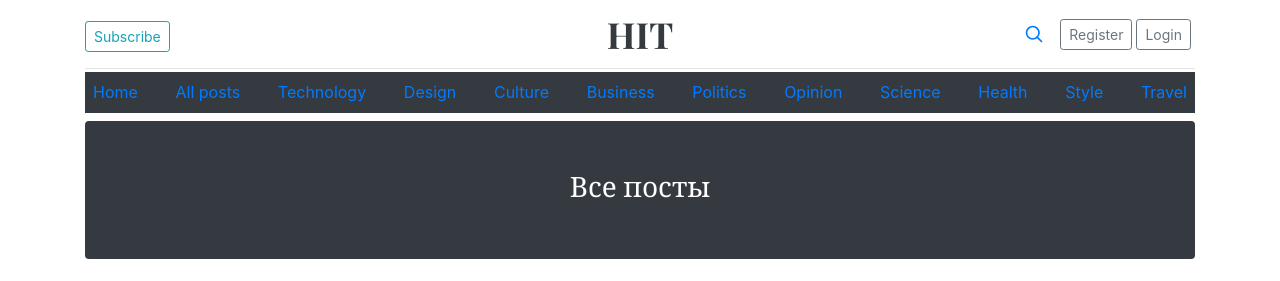
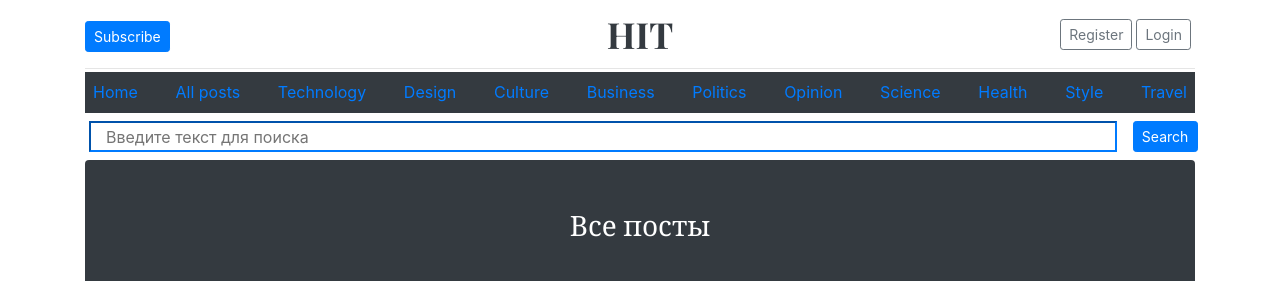
Before and after one commit to KsyuOxy/Blog, a Django app: page /forum/ in a window 1280 px wide. Shown: the top 281 px of the page. Run offline with Django 3.2, Linux system fonts and the light colour scheme; data comes from the database, SQL or seed files in the repository; both versions use the stored data as it was after the commit; some libraries are stand-ins or nearby versions.

Commit message:
админка и поиск в post_list

```diff
--- a/Blog/forum/views.py
+++ b/Blog/forum/views.py
@@ -2,17 +2,26 @@ from django.shortcuts import render
 from .models import Post
 from django.http import Http404, JsonResponse
 from django.core.paginator import Paginator
+from django.db.models import Q
 
 
 def post_list(request):
     data = dict()
     all_posts = Post.objects.all()
 
+    search = request.GET.get('search')
+    if search:
+        result_posts = all_posts.filter(
+            Q(title__icontains=search) |
+            Q(author__username__icontains=search)
+        )
+        all_posts = result_posts
+        data['search'] = search
+
     paginator = Paginator(all_posts, 2)
     page_number = request.GET.get('page')
     page_obj = paginator.get_page(page_number)
 
-    # data['posts'] = all_posts
     data['page_obj'] = page_obj
     return render(request, 'forum/post_list.html', context=data)
 
@@ -24,7 +33,7 @@ def post_details(request, post_id: int):
         raise Http404
     post = Post.objects.get(id=post_id)
     data['post'] = post
-    # data['liked'] = post.likes.filter(like_list=request.user)
+    data['liked'] = request.user in post.likes.all()
     return render(request, 'forum/post_details.html', context=data)
 
 
--- a/Blog/home/views.py
+++ b/Blog/home/views.py
@@ -7,7 +7,7 @@ def index(request):  # отбирает последние два поста, и
     posts = []
     all_posts = Post.objects.all()
     for post in all_posts:
-        if not post.draft and len(posts) < 3:
+        if not post.draft and len(posts) < 2:
             posts.append(post)
-    data['posts'] = posts
+    data['posts'] = posts[::-1]
     return render(request, 'home/index.html', context=data)
--- a/Blog/templates/base.html
+++ b/Blog/templates/base.html
@@ -37,22 +37,12 @@
   <header class="blog-header py-3">
     <div class="row flex-nowrap justify-content-between align-items-center">
       <div class="col-4 pt-1">
-        <a class="link-secondary btn btn-outline-info btn-sm" href="#">Subscribe</a>
+        <a class="link-secondary btn btn-primary btn-sm" href="#">Subscribe</a>
       </div>
       <div class="col-4 text-center">
         <a class="blog-header-logo text-dark" href="#">HIT</a>
       </div>
       <div class="col-4 d-flex justify-content-end align-items-center">
-        <a class="link-secondary" href="#" aria-label="Search">
-          <svg xmlns="http://www.w3.org/2000/svg" width="20" height="20" fill="none" stroke="currentColor"
-               stroke-linecap="round" stroke-linejoin="round" stroke-width="2" class="mx-3" role="img"
-               viewBox="0 0 24 24">
-            <title>Search</title>
-            <circle cx="10.5" cy="10.5" r="7.5"/>
-            <path d="M21 21l-5.2-5.2"/>
-          </svg>
-        </a>
-
         {% if user.is_authenticated %}
         <span class="mr-4 ml-3 text-info">
           {% if user.is_superuser %}
@@ -61,13 +51,14 @@
             Welcome, {{ user.username }}
           {% endif %}
         </span>
-        <a class="btn btn-sm btn-outline-secondary" href="{% url 'logout' %}">Logout</a>
+        <a class="btn btn-sm btn-secondary" href="{% url 'logout' %}">Logout</a>
         {% else %}
         <a class="btn btn-sm btn-outline-secondary mr-1" href="{% url 'register' %}">Register</a>
         <a class="btn btn-sm btn-outline-secondary mr-1" href="{% url 'login' %}">Login</a>
         {% endif %}
       </div>
     </div>
+
   </header>
 
   <div class="nav-scroller py-1 mb-2">
--- a/Blog/templates/forum/post_list.html
+++ b/Blog/templates/forum/post_list.html
@@ -5,6 +5,11 @@
 {% endblock title %}
 
 {% block content %}
+<form class="form-group mb-2 mt-2 ml-1 row flex-nowrap justify-content-left " action="" method="get">
+      <label for="search"></label>
+      <input id="search" class="col-11 border-primary" name="search" type="text" placeholder="Введите текст для поиска">
+      <input type="submit" class="ml-3 btn btn-primary btn-sm" style="width: 65px;" value="Search">
+    </form>
 <div class="p-4 p-md-5 mb-4 text-white text-center rounded bg-dark">
   <h3 class="display-6 font-regular" >Все посты</h3>
 </div>
@@ -18,7 +23,7 @@
       <div class="col p-4 d-flex flex-column position-static">
         <strong class="d-inline-block mb-2 text-danger">Draft</strong>
         <h3 class="mb-0">{{post.title}}</h3>
-        <div class="mb-1 text-muted">{{post.timestamp}}</div>
+        <div class="mb-1 text-muted">{{post.timestamp.date}}</div>
         <p class="card-text mb-auto">{{post.content | truncatechars:50}}</p>
         <a href="{% url 'post_details' post.id %}" class="stretched-link">Continue editing...</a>
       </div>
@@ -32,7 +37,7 @@
     <div class="row g-0 border rounded overflow-hidden flex-md-row mb-4 shadow-sm h-md-250 position-relative">
       <div class="col p-4 d-flex flex-column position-static">
         <h3 class="mb-0">{{post.title}}</h3>
-        <div class="mb-1 text-muted">{{post.timestamp}}</div>
+        <div class="mb-1 text-muted">{{post.timestamp.date}}</div>
         <p class="card-text mb-auto">{{post.content | truncatechars:100}}</p>
         <a href="{% url 'post_details' post.id %}" class="stretched-link">Continue reading...</a>
       </div>
@@ -47,19 +52,19 @@
 
   <div class="row w-100 justify-content-center">
     {% if page_obj.has_previous %}
-      <a href="?page=1" class="btn btn-secondary col-1 m-1">1</a>
+      <a href="?page=1&search={{search}}" class="btn btn-secondary col-1 m-1">1</a>
       {% if page_obj.previous_page_number != 1 %}
 
-        <a href="?page={{page_obj.previous_page_number}}" class="btn btn-secondary col-1 m-1"> <<< </a>
+        <a href="?page={{page_obj.previous_page_number}}&search={{search}}" class="btn btn-secondary col-1 m-1"> <<< </a>
       {% endif %}
     {% endif %}
 
     {% if page_obj.has_next %}
       {% if page_obj.next.page_number != page_obj.paginator.num_pages %}
-        <a href="?page={{page_obj.next_page_number}}" class="btn btn-secondary col-1 m-1"> >>> </a>
+        <a href="?page={{page_obj.next_page_number}}&search={{search}}" class="btn btn-secondary col-1 m-1"> >>> </a>
+      {% endif %}
+      <a href="?page={{page_obj.paginator.num_pages}}&search={{search}}" class="btn btn-secondary col-1 m-1"> {{page_obj.paginator.num_pages}} </a>
 
-      {% endif %}
-      <a href="?page={{page_obj.paginator.num_pages}}" class="btn btn-secondary col-1 m-1"> {{page_obj.paginator.num_pages}} </a>
     {% endif %}
 
   </div>
--- a/Blog/templates/home/index.html
+++ b/Blog/templates/home/index.html
@@ -24,7 +24,7 @@
         <div class="col p-4 d-flex flex-column position-static">
 <!--          <strong class="d-inline-block mb-2 text-primary">World</strong>-->
           <h3 class="mb-0">{{post.title}}</h3>
-          <div class="mb-1 text-muted">{{post.timestamp}}</div>
+          <div class="mb-1 text-muted">{{post.timestamp.date}}</div>
           <p class="card-text mb-auto">{{post.content | truncatechars:100}}</p>
           <a href="{% url 'post_details' post.id %}" class="stretched-link text-info">Continue reading</a>
         </div>
```
Also changed, not shown: Blog/forum/admin.py (+13 -1 lines), Blog/templates/forum/post_details.html (+6 -2 lines), Blog/db.sqlite3.
